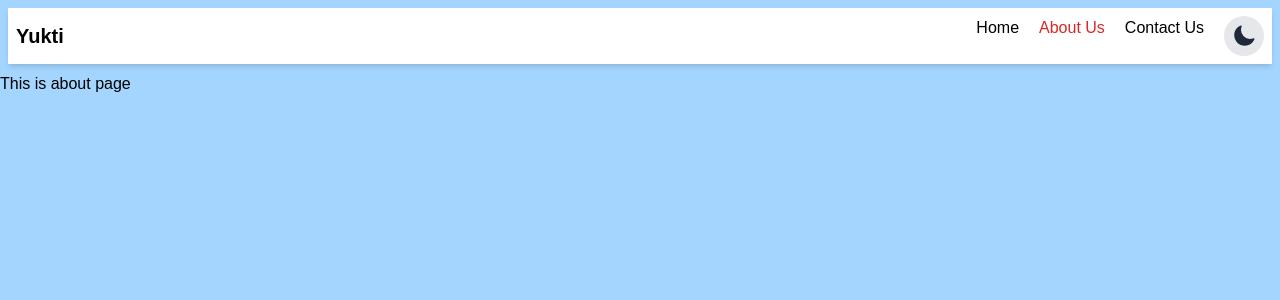
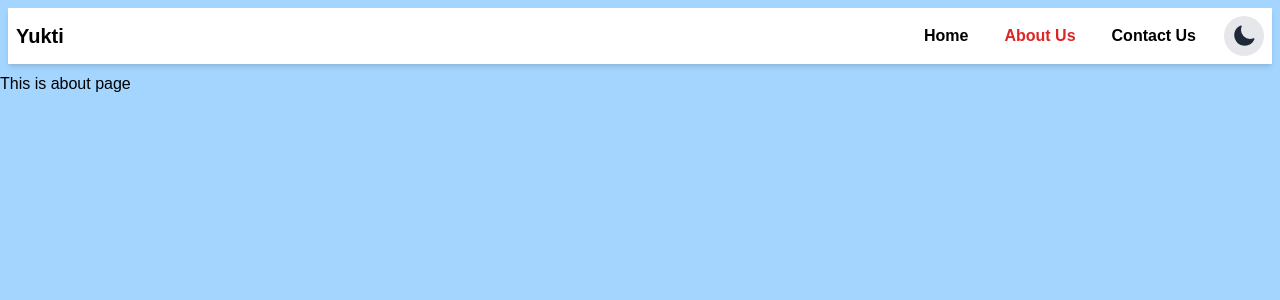
Before and after one commit to Eaman006/Yukti-website, a Next.js app in the folder my-app/: page /About in a window 1280 px wide. Shown: the top 300 px of the page. Built offline with nearby package versions, Linux system fonts and the light colour scheme.

Commit message:
font changes

```diff
--- a/my-app/app/components/Navbar.js
+++ b/my-app/app/components/Navbar.js
@@ -21,14 +21,14 @@ const Navbar = () => {
       <div className="text-xl font-bold">Yukti
       </div>
 
-      <ul className="flex gap-5">
-        <li className={`cursor-pointer ${getpathname('/')}`}>
+      <ul className="flex gap-5 font-bold">
+        <li className={`cursor-pointer p-2 ${getpathname('/')}`}>
           <Link href="/">Home</Link>
         </li>
-        <li className={`cursor-pointer ${getpathname('/About')}`}>
+        <li className={`cursor-pointer p-2 ${getpathname('/About')}`}>
           <Link href="/About">About Us</Link>
         </li>
-        <li className={`cursor-pointer ${getpathname('/Contact')}`}>
+        <li className={`cursor-pointer p-2 ${getpathname('/Contact')}`}>
           <Link href="/Contact">Contact Us</Link></li>
         <button
         onClick={toggleTheme}
```
